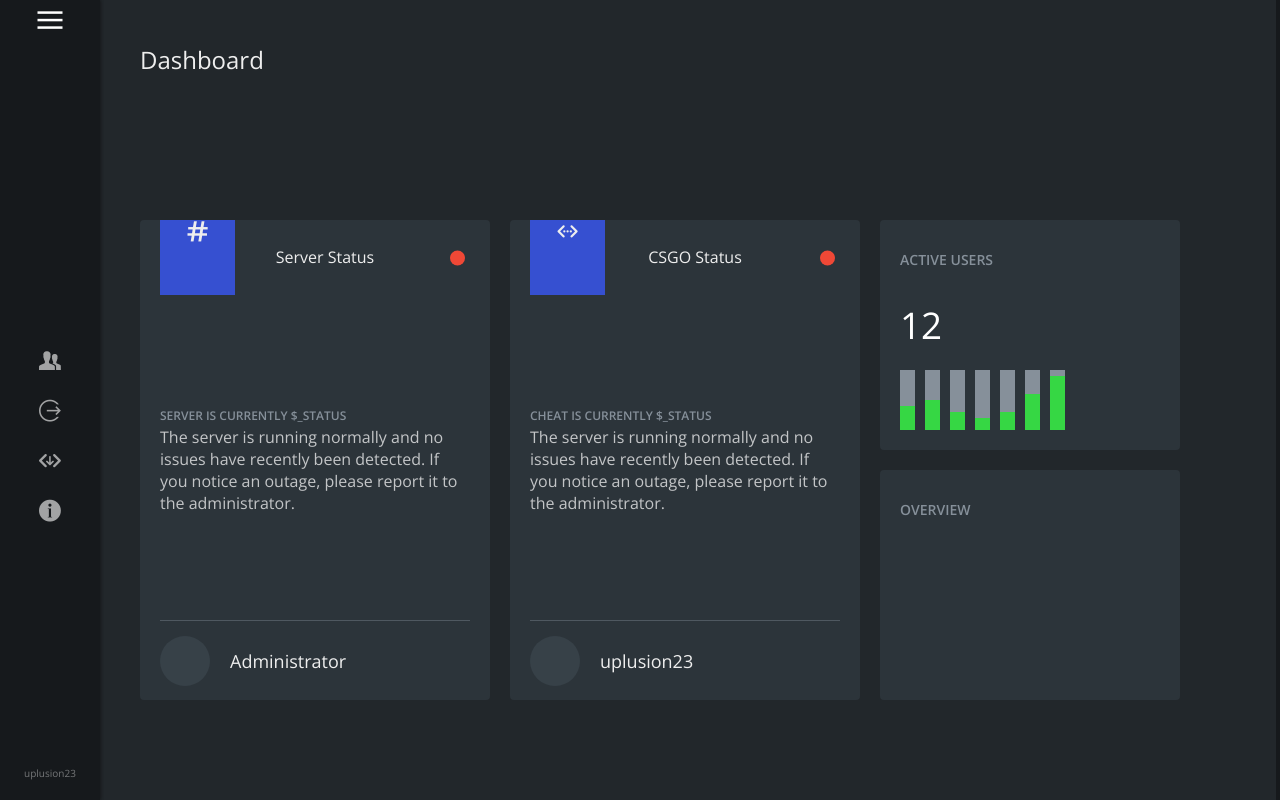
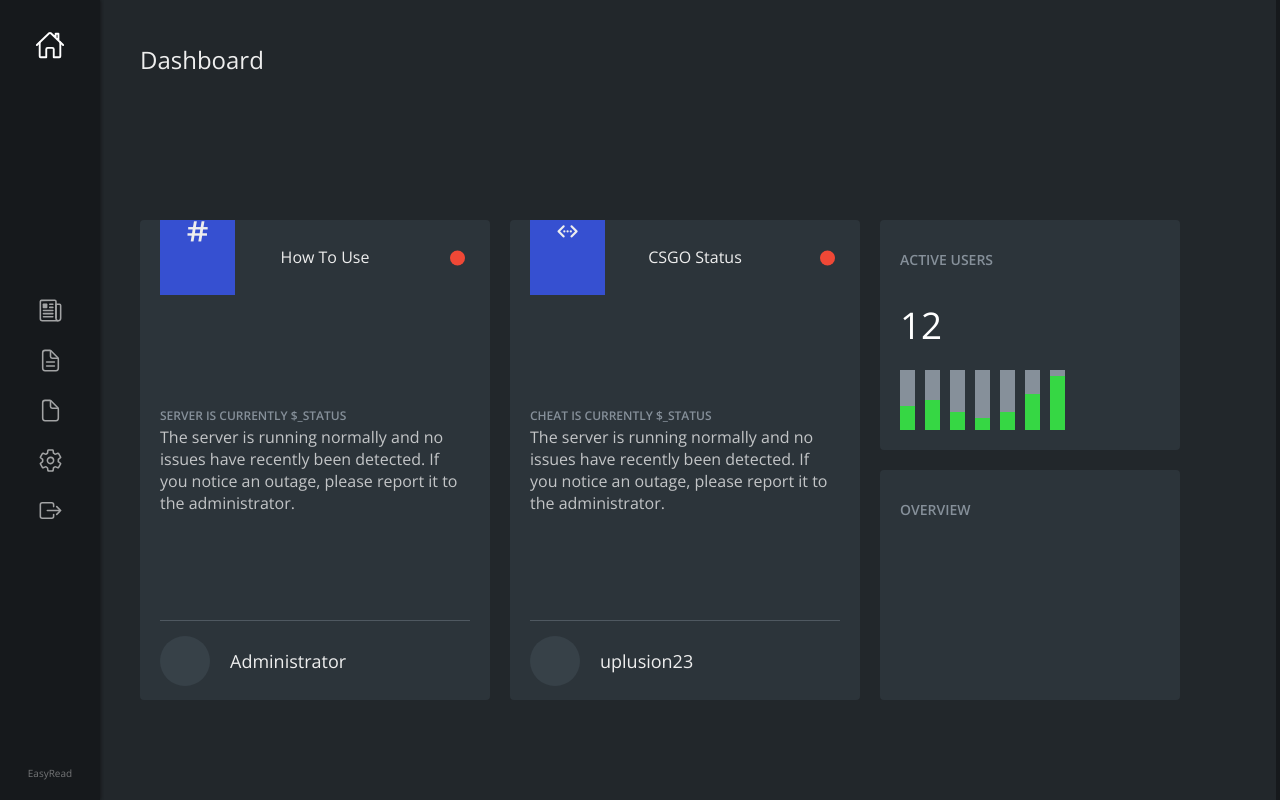
Before and after one commit to Akgss/EasyReadHack, a website: page Source/landingPage.html in a window 1280 px wide. Drawn offline with nearby package versions, Linux system fonts and the light colour scheme.

Commit message:
LandingPage
Added Icons to the Landing Page

```diff
--- a/Source/css/landingPage.css
+++ b/Source/css/landingPage.css
@@ -109,12 +109,12 @@ body {
     position: relative;
     width: 100px;
     height: 100px;
-    line-height: 100px;
+    line-height: 50;
     margin: 0;
-    padding: 0;
+    padding: 30px;
     text-align: center;
     color: var(--text-primary);
-    font-size: 40px;
+    font-size: 30px;
     opacity: 0.6;
     box-sizing: border-box;
 
--- a/Source/landingPage.html
+++ b/Source/landingPage.html
@@ -2,17 +2,32 @@
 <link rel="stylesheet" href="https://cdnjs.cloudflare.com/ajax/libs/font-awesome/4.7.0/css/font-awesome.min.css">
 <link href="//code.ionicframework.com/ionicons/2.0.1/css/ionicons.min.css" rel="stylesheet" />
 <script src="https://cdnjs.cloudflare.com/ajax/libs/jquery/3.2.1/jquery.min.js"></script>
+<script type="module" src="https://unpkg.com/ionicons@7.1.0/dist/ionicons/ionicons.esm.js"></script>
+<script nomodule src="https://unpkg.com/ionicons@7.1.0/dist/ionicons/ionicons.js"></script>
 <div class="container">
     <div class="drawer">
-        <a class="navicon" href="#"><i class="icon ion-navicon"></i></a>
+        <a class="navicon" href="#">
+            <ion-icon name="home-outline"></ion-icon>
+        </a>
         <div class="menu">
-            <a data-menu="dashboard" href="#" class="active"><i class="	fa fa-address-book-osa"></i></a>
-            <a data-menu="users" href="#"><i class="icon ion-person-stalker"></i></a>
-            <a data-dialog="logout" href="#"><i class="icon ion-log-out"></i></a>
-            <a data-menu="download" href="#"><i class="icon ion-code-download"></i></a>
-            <a data-menu="about" href="#"><i class="icon ion-information-circled"></i></a>
+            <a data-menu="dashboard" href="#">
+                <ion-icon name="newspaper-outline"></ion-icon>
+            </a>
+            <a data-menu="users" href="#">
+                <ion-icon name="document-text-outline"></ion-icon>
+            </a>
+            <a data-dialog="logout" href="#">
+                <ion-icon name="document-outline"></ion-icon>
+            </a>
+            <a data-menu="download" href="#">
+                <ion-icon name="settings-outline"></ion-icon>
+            </a>
+            <a data-menu="about" href="#">
+                <ion-icon name="exit-outline"></ion-icon>
+            </a>
         </div>
-        <span class="credits">uplusion23</span>
+        <span class="credits">EasyRead
+        </span>
     </div>
     <div class="content">
         <div class="page active" data-page="dashboard">
@@ -28,7 +43,7 @@
                             <i class="icon ion-pound"></i>
                         </span>
                         <span class="stat">
-                            Server Status
+                            How To Use
                         </span>
                         <div class="status">
                         </div>
```
Also changed, not shown: Source/index.html (+23 -8 lines).
